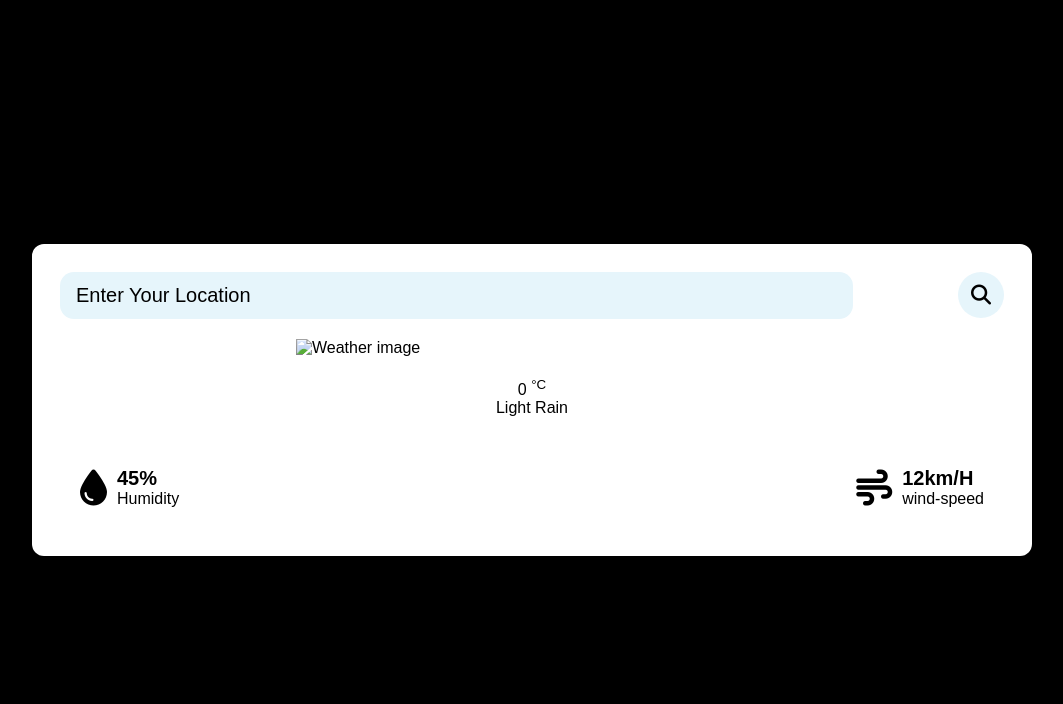
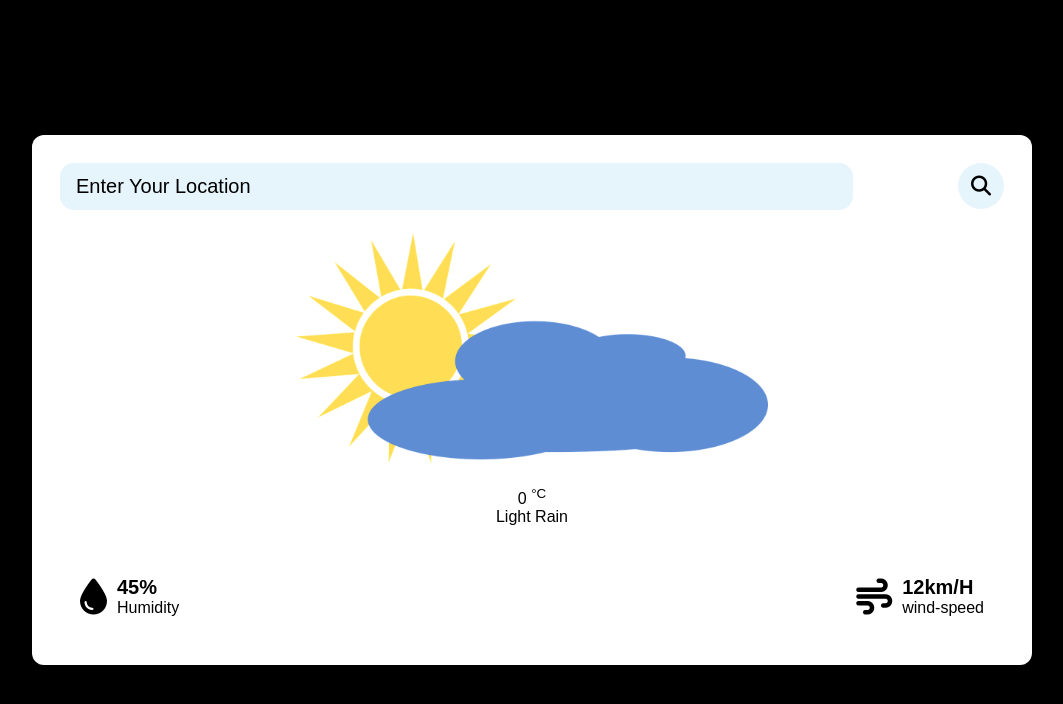
Before and after one commit to Muskandugar/Weathercheck, a plain HTML site: page index.html in a window 1280 px wide. Shown: the whole page, without its empty margins (108-1171 px from the left). Drawn offline with Linux system fonts and the light colour scheme; the site is published under a folder, as on GitHub Pages, so addresses that start at the root find nothing.

Commit message:
Update index.html

```diff
--- a/index.html
+++ b/index.html
@@ -19,7 +19,7 @@
         </div>
         </div>
       <div class="Weather-body">
-        <img src="/assets/clear.webp" alt="Weather image" class="Weather-img">
+        <img src="Weathercheck/assets/clear.webp" alt="Weather image" class="Weather-img">
         <div class="Weather-body">
            <p class="temperature">0 <sup>°C</sup></p>
            <p class="description">Light Rain </p>
```
